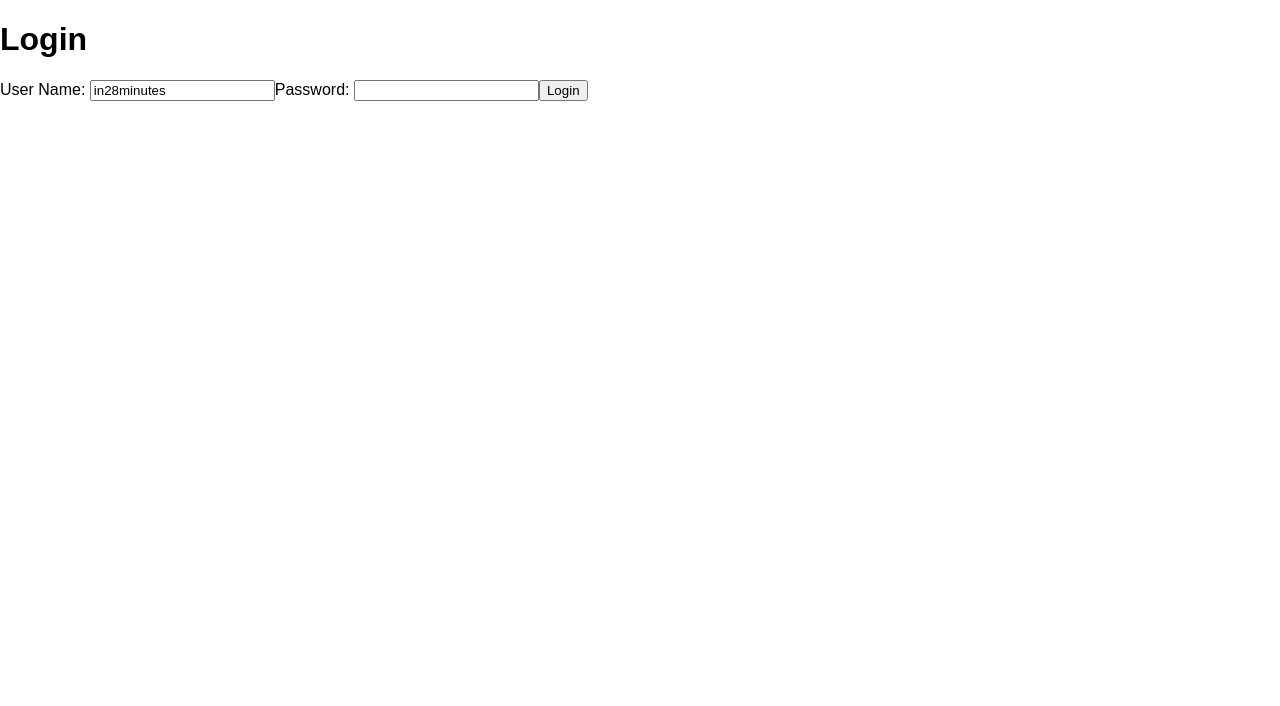
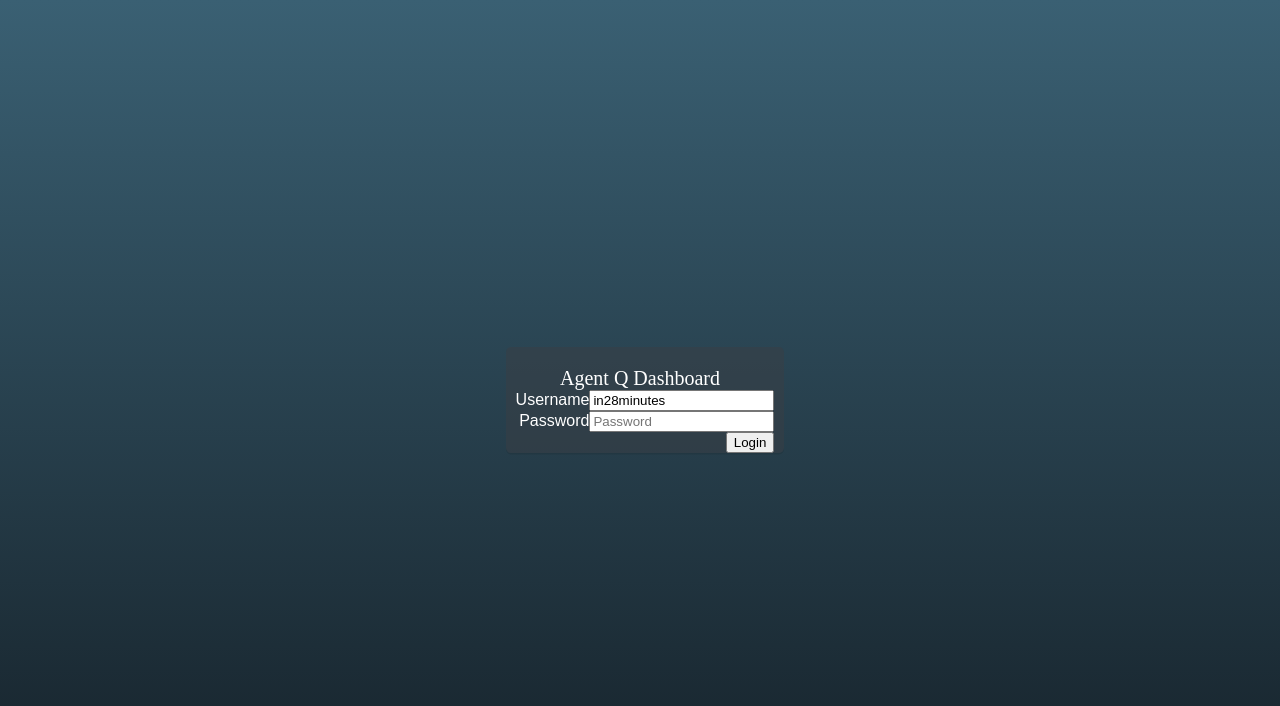
Before and after one commit to mmikita/5starfront, a React (Create React App) app: page /login in a window 1280 px wide. Shown: the top 706 px of the page. Built offline with nearby package versions, Linux system fonts and the light colour scheme.

Commit message:
some login changes

```diff
--- a/src/App.css
+++ b/src/App.css
@@ -43,7 +43,6 @@ background-color: gainsboro;
 }
 .sidebar-container{
   min-height: 100vh;
-  background-color: lightgray;
 }
 
 div.sidebar-icon{
--- a/src/components/LoginComponent.jsx
+++ b/src/components/LoginComponent.jsx
@@ -1,5 +1,7 @@
 import React, { Component } from 'react'
 import AuthenticationService from '../service/AuthenticationService';
+import '../css/Login.css';
+
 
 class LoginComponent extends Component {
 
@@ -57,14 +59,42 @@ class LoginComponent extends Component {
 
     render() {
         return (
+            <div className="loginContainer">
+
+            <div className="login">
+                <div className="logo">Agent Q Dashboard</div>
                 <div>
-                <h1>Login</h1>
-                <div className="container">
-                    {this.state.hasLoginFailed && <div className="alert alert-warning">Invalid Credentials</div>}
-                    {this.state.showSuccessMessage && <div>Login Sucessful</div>}
-                    User Name: <input type="text" name="username" value={this.state.username} onChange={this.handleChange} />
-                    Password: <input type="password" name="password" value={this.state.password} onChange={this.handleChange} />
+                    {this.state.hasLoginFailed && <div className="alert alert-warning">Nieprawidłowe dane</div>}
+                    {this.state.showSuccessMessage && <div>Zalogowany</div>}
+
+                    <div className="form-field">
+
+                        <label className="user" htmlFor="login-username"><span className="hidden">Username</span></label>
+                        <input id="login-username" type="text" className="form-input" placeholder="Username" name="username" value={this.state.username} onChange={this.handleChange} required />
+                    </div>
+
+
+
+
+                    <div className="form-field">
+                        <label className="lock" htmlFor="login-password"><span className="hidden">Password</span></label>
+                        <input id="login-password" type="password" className="form-input" placeholder="Password" name="password" value={this.state.password} onChange={this.handleChange} required />
+
+
+                    </div>
+
+
+
+
+
+
+
+
+                    <div className="form-field">
                         <button className="btn btn-success" onClick={this.loginClicked}>Login</button>
+                    </div>
+
+                </div>
             </div>
              </div>
         )
--- /dev/null
+++ b/src/css/Login.css
@@ -0,0 +1,42 @@
+@import url('https://netdna.bootstrapcdn.com/font-awesome/4.4.0/css/font-awesome.css');
+@import url(https://fonts.googleapis.com/css?family=Lato:400,300,700);
+
+html {
+   height: 100%;
+}
+
+
+
+body {
+    /* Remember to use the other versions for IE 10 and older browsers! */
+    display: flex;
+    justify-content: center;
+    align-items: center;
+    min-height: 100%;
+    font-family: 'lato', sans-serif;
+    color: #fff;
+    background: #222222;
+    background: #16222A; /* fallback for old browsers */
+    background: -webkit-linear-gradient(to top, #16222A , #3A6073); /* Chrome 10-25, Safari 5.1-6 */
+    background: linear-gradient(to top, #16222A , #3A6073); /* W3C, IE 10+/ Edge, Firefox 16+, Chrome 26+, Opera 12+, Safari 7+ */
+    }
+
+
+.login{
+    background:rgba(58,63,68,0.5);
+      border-radius: 5px;
+      box-shadow: 0 1.5px 0 0 rgba(0,0,0,0.1);
+      width:450px;
+      display: flex;
+      flex-direction: column;
+      width: 100%;
+
+}
+
+.logo{
+    font-family: "museo-slab";
+    font-size:20px;
+    text-align: center;
+    padding: 20px 20px 0;
+    margin:0;
+  }
```
Lines whose indentation alone changed are shown as unchanged.
